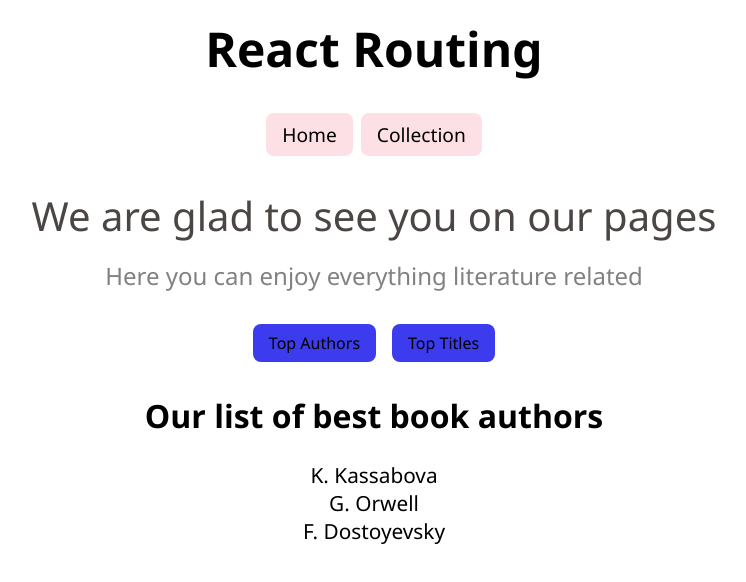
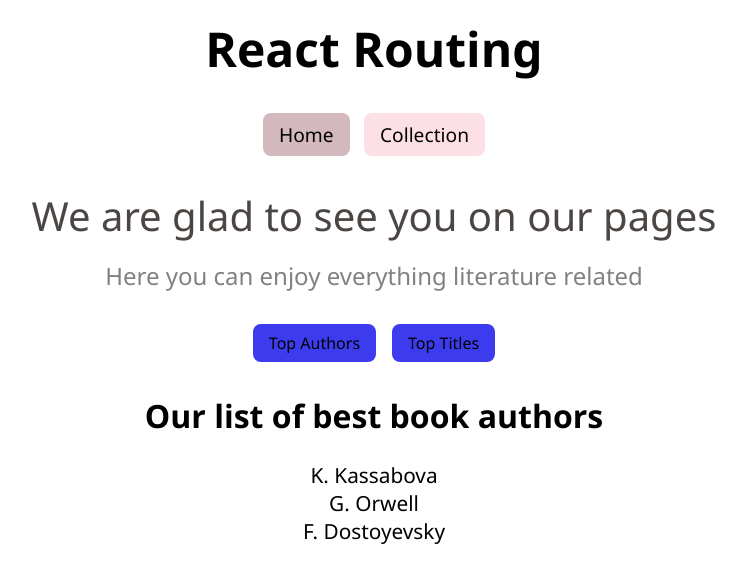
Before and after one commit to fanerotim/React-JS-Course-June-2024, a React (Vite) app in the folder routing/: page / in a window 1280 px wide. Shown: the top 582 px of the page, without its empty margins (266-1012 px from the left). Built offline with nearby package versions, Linux system fonts and the light colour scheme.

Commit message:
set up navLink to indicate which route is active/ page open

```diff
--- a/routing/src/components/navigation/Navigation.jsx
+++ b/routing/src/components/navigation/Navigation.jsx
@@ -1,11 +1,11 @@
 import './Navigation.scss'
-import { Link } from 'react-router-dom';
+import { NavLink } from 'react-router-dom';
 
 const Navigation = () => {
     return (
         <ul className='navigation'>
-            <Link to='/' className='navigation__item' >Home</Link>
-            <Link to='/catalog' className='navigation__item' >Collection</Link>
+            <NavLink to='/' className='navigation__item' >Home</NavLink>
+            <NavLink to='/catalog' className='navigation__item' >Collection</NavLink>
         </ul>
     )
 }
--- a/routing/src/components/navigation/Navigation.scss
+++ b/routing/src/components/navigation/Navigation.scss
@@ -1,8 +1,14 @@
 .navigation {
     display: flex;
     justify-content: center;
-    gap: .5rem;
+    // gap: .5rem;
+    gap: .9rem;
     margin-top: 2rem;
+
+    .active {
+        display: block;
+        background: rgb(211, 184, 189);
+    }
 
     &__item {
         all: unset;
@@ -16,5 +22,7 @@
         &:hover {
             background-color: rgb(214, 146, 158);
         }
+
+
     }
 }
```
